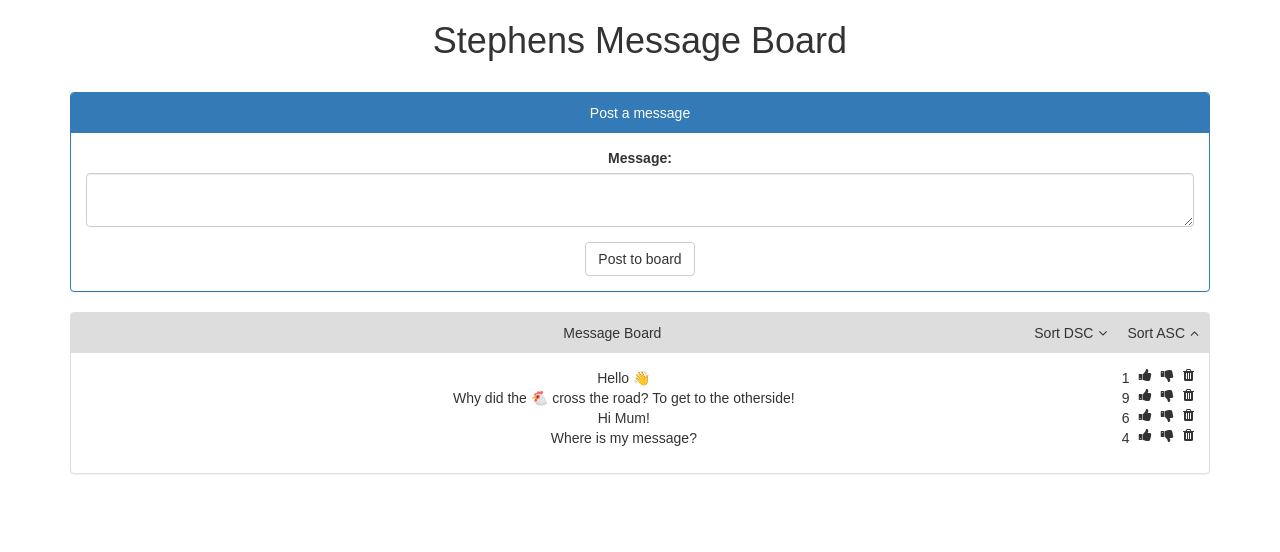
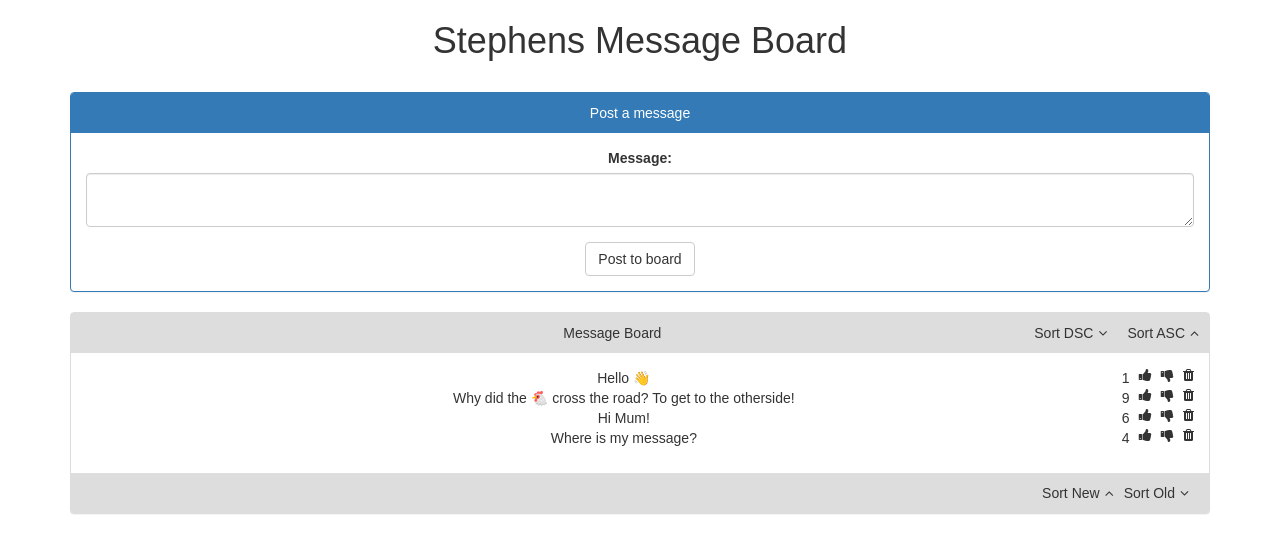
Before and after one commit to gstephen/stephen-anon-board, a React (Create React App) app: page / in a window 1280 px wide. Shown: the top 552 px of the page. Built offline with nearby package versions, Linux system fonts and the light colour scheme.

Commit message:
Sort old/new working

```diff
--- a/package.json
+++ b/package.json
@@ -3,6 +3,7 @@
   "version": "0.1.0",
   "private": true,
   "dependencies": {
+    "lodash": "^4.17.4",
     "react": "^16.0.0",
     "react-dom": "^16.0.0",
     "react-scripts": "1.0.16",
--- a/src/App.css
+++ b/src/App.css
@@ -56,6 +56,18 @@
   padding-left: 5px;
 }
 
+.sorting-newold {
+  flex-grow: 1;
+  text-align: end;
+  padding: 10px;
+}
+
+.sorting-newold span {
+  font-size: 14px;
+  display: inline-block;
+  padding-right: 10px;
+}
+
 @keyframes App-logo-spin {
   from { transform: rotate(0deg); }
   to { transform: rotate(360deg); }
--- a/src/App.js
+++ b/src/App.js
@@ -4,7 +4,8 @@ import Header from './Header'
 import Message from './Message'
 import Post from './Post'
 import uuid from 'uuid'
-import Sort from './Sort'
+import Sortascdec from './Sortascdec'
+import Sortoldnew from './Sortoldnew'
 
 class App extends Component {
   constructor(props) {
@@ -12,10 +13,10 @@ class App extends Component {
 
     this.state = {
       messages: [
-        { id: uuid.v4(), text: "Hello 👋", likes: 1 },
-        { id: uuid.v4(), text: "Why did the 🐔 cross the road? To get to the otherside!", likes: 9 },
-        { id: uuid.v4(), text: "Hi Mum!", likes: 6 },
-        { id: uuid.v4(), text: "Where is my message?", likes: 4 }
+        { id: uuid.v4(), text: "Hello 👋", likes: 1, timestamp: Date.now() },
+        { id: uuid.v4(), text: "Why did the 🐔 cross the road? To get to the otherside!", likes: 9, timestamp: Date.now() },
+        { id: uuid.v4(), text: "Hi Mum!", likes: 6, timestamp: Date.now() },
+        { id: uuid.v4(), text: "Where is my message?", likes: 4, timestamp: Date.now() }
       ]
     }
     this.handleLike = this.handleLike.bind(this);
@@ -24,6 +25,8 @@ class App extends Component {
     this.newMessage = this.newMessage.bind(this);
     this.handleSortAsc = this.handleSortAsc.bind(this);
     this.handleSortDsc = this.handleSortDsc.bind(this);
+    this.handleSortNew = this.handleSortNew.bind(this);
+    this.handleSortOld = this.handleSortOld.bind(this);
   }
 
   handleLike(id) {
@@ -53,7 +56,7 @@ class App extends Component {
   }
 
   newMessage(content) {
-    const message = { id: uuid.v4(), text: content, likes: 0}
+    const message = { id: uuid.v4(), text: content, likes: 0, timestamp: Date.now() }
 
     if (content) {
       this.state.messages.push(message)
@@ -90,6 +93,30 @@ class App extends Component {
     })
   }
 
+  handleSortOld() {
+    var sortMessage = this.state.messages
+
+    sortMessage.sort(function(a,b){
+      return parseInt((a.timestamp), 10) - parseInt((b.timestamp), 10)
+    })
+
+    this.setState({
+      messages : sortMessage
+    })
+  }
+
+  handleSortNew() {
+    var sortMessage = this.state.messages
+
+    sortMessage.sort(function(a,b){
+      return parseInt((b.timestamp), 10) - parseInt((a.timestamp), 10)
+    })
+
+    this.setState({
+      messages : sortMessage
+    })
+  }
+
   render() {
     return (
     <div className="App">
@@ -101,7 +128,7 @@ class App extends Component {
         <div className="panel panel-default">
           <div className="panel-align">
             <div className="panel-heading"><span>Message Board</span></div>
-            <Sort
+            <Sortascdec
               onSortAsc={this.handleSortAsc}
               onSortDsc={this.handleSortDsc}
              />
@@ -124,7 +151,12 @@ class App extends Component {
               })}
             </ul>
           </div>
-
+          <div className="panel-align">
+            <Sortoldnew
+              onSortNew={this.handleSortNew}
+              onSortOld={this.handleSortOld}
+             />
+          </div>
         </div>
       </div>
     </div>
--- a/src/Sort.js
+++ b/src/Sortascdec.js
@@ -1,6 +1,6 @@
 import React, {Component} from 'react'
 
-class Sort extends Component {
+class Sortascdec extends Component {
   constructor(props) {
     super(props)
 
@@ -26,4 +26,4 @@ class Sort extends Component {
   }
 }
 
-export default Sort
+export default Sortascdec
--- /dev/null
+++ b/src/Sortoldnew.js
@@ -0,0 +1,29 @@
+import React, {Component} from 'react'
+
+class Sortoldnew extends Component {
+  constructor(props) {
+    super(props)
+
+    this.sortNew = this.sortNew.bind(this)
+    this.sortOld = this.sortOld.bind(this)
+  }
+
+  sortNew() {
+    this.props.onSortNew()
+  }
+
+  sortOld() {
+    this.props.onSortOld()
+  }
+
+  render() {
+    return (
+      <div className ="sorting-newold">
+        <span id="sortoldest" onClick={this.sortNew}>Sort New<i className="fa fa-angle-up" aria-hidden="true"></i></span>
+        <span id="sortnewest" onClick={this.sortOld}>Sort Old<i className="fa fa-angle-down" aria-hidden="true"></i></span>
+      </div>
+    )
+  }
+}
+
+export default Sortoldnew
```
